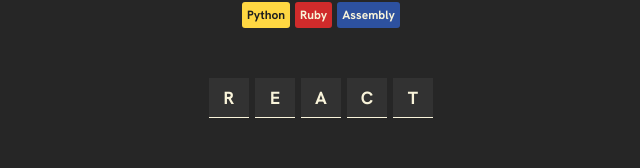
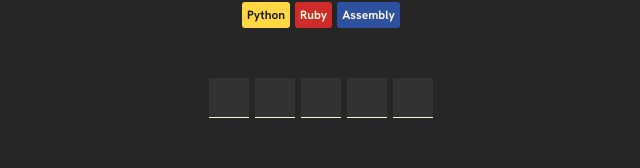
Before and after one commit to glekaa/assembly-endgame, a React (Vite) app: page / in a window 1280 px wide. Shown: the part 287-455 px from the top of the page, without its empty margins (319-959 px from the left). Built offline with nearby package versions, Linux system fonts and the light colour scheme.

Commit message:
fix: display only guessed letters in word

```diff
--- a/src/App.tsx
+++ b/src/App.tsx
@@ -20,7 +20,7 @@
     }
 
     const letterElements: JSX.Element[] = currentWord.split("").map((letter: string, index: number) =>
-        <span key={index}>{letter.toUpperCase()}</span>
+        <span key={index}>{guessedLetters.includes(letter) ? letter.toUpperCase() : ""}</span>
     )
 
     const languageElements: JSX.Element[] = languages.map((language: Language) =>
@@ -34,7 +34,6 @@
                 correct: currentWord.includes(letter) && guessedLetters.includes(letter),
                 wrong: !currentWord.includes(letter) && guessedLetters.includes(letter),
             })
-            console.log(className)
 
             return (
                 <button
```
